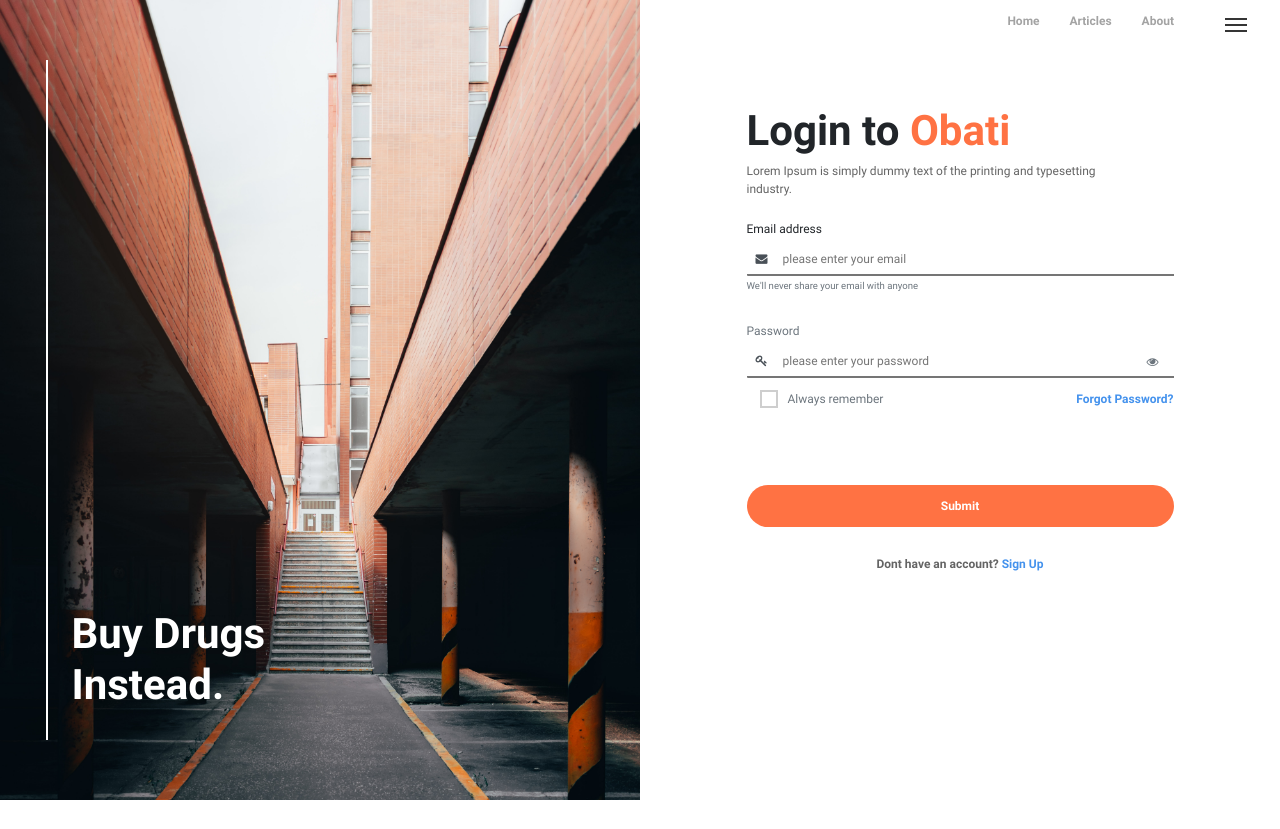
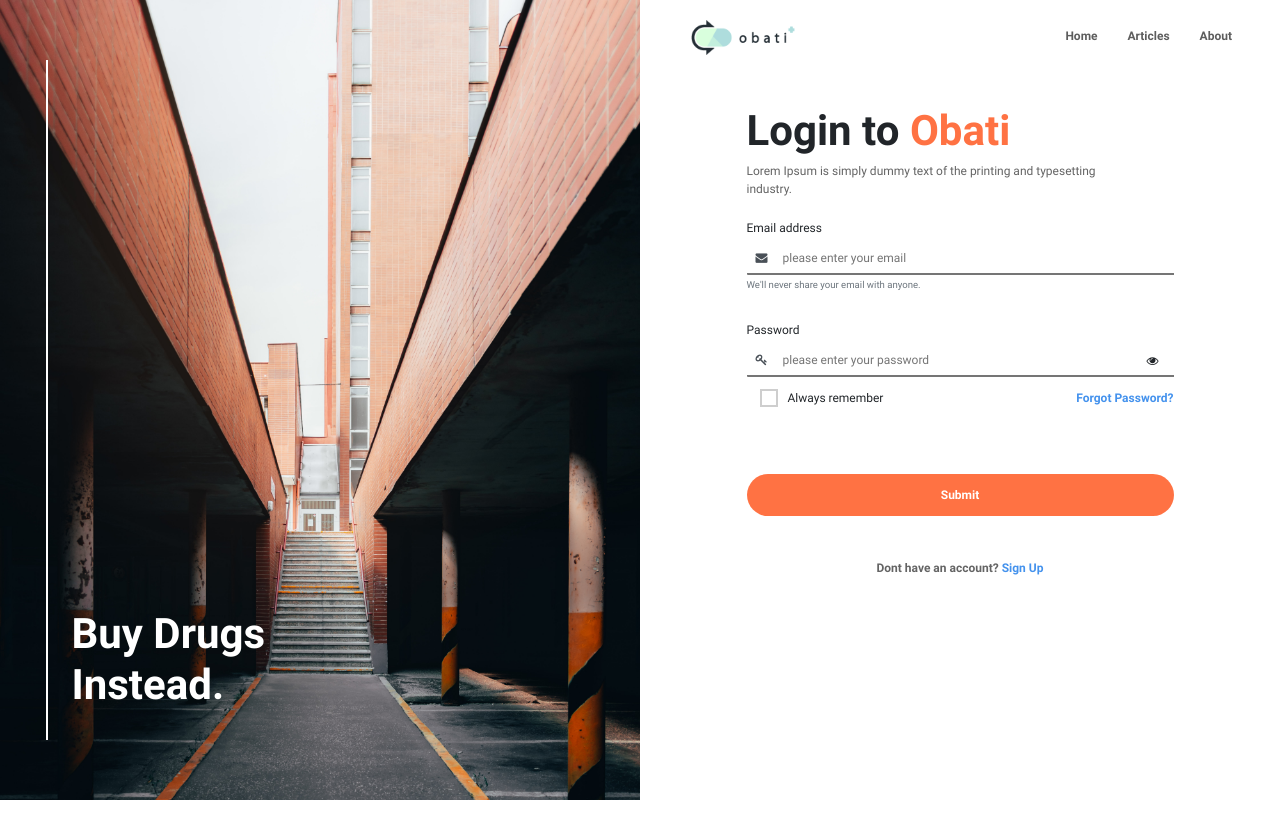
Before and after one commit to dimitriirfan/obati, a CodeIgniter app: page /obati/ in a window 1280 px wide. After the commit the page ends 800 px from the top, so only its background shows below. Run offline with CodeIgniter, Linux system fonts and the light colour scheme.

Commit message:
added logo

```diff
--- a/application/views/view_login.php
+++ b/application/views/view_login.php
@@ -6,8 +6,10 @@
 	<meta name="viewport" content="width=device-width, initial-scale=1.0">
 
 	<!-- bootstrap -->
-    <link rel="stylesheet" href="<?php echo base_url("./assets/css/bootstrap/bootstrap.min.css") ?>"></link>
-    <link href="https://stackpath.bootstrapcdn.com/font-awesome/4.7.0/css/font-awesome.min.css" rel="stylesheet" integrity="sha384-wvfXpqpZZVQGK6TAh5PVlGOfQNHSoD2xbE+QkPxCAFlNEevoEH3Sl0sibVcOQVnN" crossorigin="anonymous">
+	<link rel="stylesheet" href="<?php echo base_url("./assets/css/bootstrap/bootstrap.min.css") ?>">
+	</link>
+	<link href="https://stackpath.bootstrapcdn.com/font-awesome/4.7.0/css/font-awesome.min.css" rel="stylesheet"
+		integrity="sha384-wvfXpqpZZVQGK6TAh5PVlGOfQNHSoD2xbE+QkPxCAFlNEevoEH3Sl0sibVcOQVnN" crossorigin="anonymous">
 
 	<!-- style -->
 	<link rel="stylesheet" href="<?php echo base_url("./assets/css/login.css")?>">
@@ -25,34 +27,31 @@
 				</div>
 			</div>
 			<div class="col-lg-6 container-form">
-                <div class="main-nav d-flex justify-content-end align-items-center">
+
+				<div class="main-nav d-flex justify-content-between align-items-center ">
+					<img class="brand" src="<?php echo base_url('assets/img/logo.png') ?>" alt="">
+
 					<ul>
 						<li><a href="default.asp">About</a></li>
 						<li><a href="news.asp">Articles</a></li>
 						<li><a href="contact.asp">Home</a></li>
+
 					</ul>
-                    <div class="sandwich ml-5">
-                        <div class="icon-bar top-bar"></div>
-                        <div class="icon-bar middle-bar"></div>
-                        <div class="icon-bar bottom-bar"></div>
+
+
 				</div>
-                </div>
+
 				<div class="main-form">
 					<div class="form-title">
-                        <h1 >Login to <span style="color: #FF7243;">Obati</span></h1>
+						<h1>Login to <span style="color: #FF7243;">Obati</span></h1>
 						<p>Lorem Ipsum is simply dummy text of the printing and typesetting industry.</p>
 					</div>
 					<form>
-                        <!-- <div class="form-group">
+
+						<div class="form-group">
 							<label id="label_email" for="exampleInputEmail1">Email address</label>
 
-                            <input type="email" id="input_email" aria-describedby="emailHelp"
-                                placeholder="please enter your email">
-                            <small id="emailHelp" class="form-text text-muted">We'll never share your email with anyone
-                                else.</small>
-                        </div> -->
-                        <div class="form-group">
-                            <label id="label_email" for="exampleInputEmail1">Email address</label>
+
 							<div class="input-group">
 								<div class="input-group-prepend">
 									<div class="input-group-text "><i class="fa fa-envelope"></i></div>
@@ -60,28 +59,28 @@
 										placeholder="please enter your email">
 								</div>
 							</div>
-                            <small id="emailHelp" class="form-text text-muted">We'll never share your email with anyone
+
+
+							<small id="emailHelp" class="form-text text-muted">We'll never share your email with
+								anyone.</small>
 						</div>
 
-                       <!--  <div class="form-group">
-                            <label id="label_password" for="exampleInputPassword1">Password</label>
-                            <input type="password" id="input_password" placeholder="please enter your password">
-                        </div> -->
+
 						<div class="form-group">
 							<label id="label_password" for="exampleInputPassword1">Password</label>
 							<div class="input-group">
 								<div class="input-group-prepend">
 									<div class="input-group-text"><i class="fa fa-key"></i></div>
 									<input type="password" id="input_password" placeholder="please enter your password">
-                                    <span class="gaterlihat"> <i class="fa fa-eye" id="eye" onclick="toogle()"></i></span>
+									<span class="gaterlihat"> <i class="fa fa-eye" id="eye"
+											onclick="toogle()"></i></span>
 								</div>
 							</div>
 
 						</div>
 						<div class="d-flex justify-content-between">
 							<div class="form-group form-check ">
-                                <!-- <input type="checkbox" class="form-check-input" id="materialUnchecked"> -->
-                                <!-- ini yang aku update dim @rifqi -->
+
 								<div class="form-group">
 									<label class="mz-check">
 										<input type="checkbox">
@@ -100,7 +99,8 @@
 
 				</div>
 				<div class="bottom-bar">
-                    <p style="font-weight: 700;">Dont have an account? <a class="link" href="<?php echo base_url('index.php/Controller_login/toRegister') ?>" >Sign Up</a></p>
+					<p style="font-weight: 700;">Dont have an account? <a class="link"
+							href="<?php echo base_url('index.php/Controller_login/toRegister') ?>">Sign Up</a></p>
 
 				</div>
 
@@ -110,7 +110,9 @@
 		</div>
 	</div>
 
-    <script src="https://code.jquery.com/jquery-3.4.1.slim.min.js" integrity="sha384-J6qa4849blE2+poT4WnyKhv5vZF5SrPo0iEjwBvKU7imGFAV0wwj1yYfoRSJoZ+n" crossorigin="anonymous"></script>
+	<script src="https://code.jquery.com/jquery-3.4.1.slim.min.js"
+		integrity="sha384-J6qa4849blE2+poT4WnyKhv5vZF5SrPo0iEjwBvKU7imGFAV0wwj1yYfoRSJoZ+n" crossorigin="anonymous">
+	</script>
 
 	<script src="<?php echo base_url("./assets/js/jquery.js")?>"></script>
 	<script src="<?php echo base_url("./assets/js/bootstrap/bootstrap.min.js")?>"></script>
--- a/assets/css/login.css
+++ b/assets/css/login.css
@@ -2,7 +2,8 @@
 @import './font.css';
 
 
-body, html {
+body,
+html {
 	font-family: 'Roboto';
 	font-size: 14px;
 
@@ -59,8 +60,8 @@ p {
 }
 
 
-.main-nav ul{
-    list-style-type:none;
+.main-nav ul {
+	list-style-type: none;
 	margin: 0;
 	padding: 0;
 
@@ -70,21 +71,28 @@ p {
 	float: right;
 
 }
+
 .main-nav ul li a {
 	display: block;
 	text-decoration: none;
 	padding: 1em 1.25em;
-    color: #A3A3A3;
+	color: var(--passive-dark);
 	border-bottom: 3px solid white;
+	opacity: 0.8;
 	font-weight: 700;
 
 
 }
 
 .main-nav ul li a:hover {
+	opacity: 1;
 
 	color: var(--passive-dark);
 	border-bottom: 3px solid #FF7243;
+}
+
+.brand {
+	max-width: 150px;
 }
 
 .slogan h1 {
@@ -92,12 +100,12 @@ p {
 }
 
 .main-form {
-    margin: 10% 15% 0 15%;
+	margin: 5% 15% 0 15%;
 }
 
-.main-form .btn-submit {
+.btn-submit {
 	margin-top: 10%;
-    margin-bottom: 5%;
+	margin-bottom: 10%;
 }
 
 .form-title {
@@ -110,15 +118,14 @@ p {
 }
 
 
-
-
-input[type=email], input[type=password]{
-  font-size:1rem;
-  display:block;
-  width:100%;
-  border:none;
+input[type=email],
+input[type=password] {
+	font-size: 1rem;
+	display: block;
+	width: 100%;
+	border: none;
 	padding: 0.5em;
-  border-bottom:2px solid #757575;
+	border-bottom: 2px solid #757575;
 }
 
 small {
@@ -142,6 +149,7 @@ input:focus {
 	cursor: pointer;
 
 }
+
 .icon-bar {
 	width: 22px;
 	height: 2px;
@@ -175,15 +183,15 @@ input:focus {
 }
 
 
-/*input:focus {
+input:focus {
     border-bottom: 2px solid #4492ED;
 
 }
 .input-group-text:focus {
     border-bottom: 2px solid #4492ED;
 }
-*/.input-group-prepend {
-    margin-right: -1px;
+
+.input-group-prepend {
 	width: 100%;
 }
 
@@ -192,23 +200,33 @@ input:focus {
 	cursor: pointer;
 	padding-left: 1.25rem;
 	margin: 0;
-  margin-bottom: 10px;
 	display: inline-block;
-  position: relative; }
+	position: relative;
+}
+
 .mz-check input {
 	position: absolute;
 	cursor: pointer;
 	z-index: 1;
 	opacity: 0;
-    margin-left: -1.25rem; }
-    .mz-check input:checked + i:before {
+	margin-left: -1.25rem;
+}
+
+.mz-check input:checked+i:before {
 	border-width: 0;
-      background-color: inherit; }
-    .mz-check input:checked + span .active {
-      display: inherit; }
-    .mz-check input[type="radio"] + i, .mz-check input[type="radio"] + i:before {
-      border-radius: 50%; }
-    .mz-check input[type="checkbox"]:checked + i:after {
+	background-color: inherit;
+}
+
+.mz-check input:checked+span .active {
+	display: inherit;
+}
+
+.mz-check input[type="radio"]+i,
+.mz-check input[type="radio"]+i:before {
+	border-radius: 50%;
+}
+
+.mz-check input[type="checkbox"]:checked+i:after {
 	-webkit-transform: rotate(45deg);
 	-ms-transform: rotate(45deg);
 	transform: rotate(45deg);
@@ -221,8 +239,10 @@ input:focus {
 	border: 2px solid;
 	border-top: 0;
 	border-left: 0;
-      content: ' '; }
-    .mz-check input[type="radio"]:checked + i:after {
+	content: ' ';
+}
+
+.mz-check input[type="radio"]:checked+i:after {
 	position: absolute;
 	left: 6px;
 	top: 6px;
@@ -231,13 +251,19 @@ input:focus {
 	height: 6px;
 	background: #fff;
 	border-radius: 50%;
-      content: ' '; }
-    .mz-check input[disabled] + i:before,
-    fieldset[disabled] .mz-check input + i:before {
-      opacity: 0.5; }
-    .mz-check input[disabled]:checked + i:before {
-      opacity: 0.5; }
-  .mz-check > i {
+	content: ' ';
+}
+
+.mz-check input[disabled]+i:before,
+fieldset[disabled] .mz-check input+i:before {
+	opacity: 0.5;
+}
+
+.mz-check input[disabled]:checked+i:before {
+	opacity: 0.5;
+}
+
+.mz-check>i {
 	width: 0;
 	height: 18px;
 	line-height: 1;
@@ -246,16 +272,20 @@ input:focus {
 	display: inline-block;
 	vertical-align: middle;
 	margin-right: 28px;
-    position: relative; }
-    .mz-check > i:before {
+	position: relative;
+}
+
+.mz-check>i:before {
 	content: "";
 	position: absolute;
 	width: 18px;
 	height: 100%;
 	border: 2px solid #cecece;
 }
-    .mz-check > i.no-icon:after {
-      display: none !important; }
+
+.mz-check>i.no-icon:after {
+	display: none !important;
+}
 
 .mz-blue {
 	background-color: #1784c7;
@@ -263,7 +293,7 @@ input:focus {
 }
 
 
-    .input-group-text{
+.input-group-text {
 	display: -ms-flexbox;
 	display: flex;
 	-ms-flex-align: center;
@@ -283,7 +313,7 @@ input:focus {
 }
 
 
-span.gaterlihat{
+span.gaterlihat {
 	position: absolute;
 	right: 15px;
 	transform: translate(0, -50%);
@@ -292,7 +322,9 @@ span.gaterlihat{
 }
 
 @media screen and (max-width: 1366px) {
-    body, html {
+
+	body,
+	html {
 		font-size: 12px;
 	}
 }
@@ -301,7 +333,7 @@ span.gaterlihat{
 
 	.main-nav {
 		display: flex !important;
-        justify-content: space-around  !important;
+		justify-content: space-around !important;
 		align-items: center !important;
 	}
 
```
Also changed, not shown: application/views/view_register.php (+3 -6 lines), assets/css/register.css (+9 -1 lines). Lines whose indentation alone changed are shown as unchanged.
